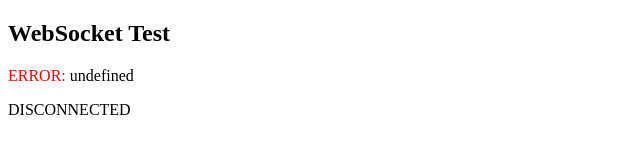
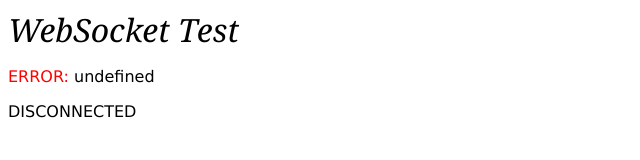
Before and after one commit to stevelacey/websocket-examples, a plain HTML site: page echo/index.html in a window 1280 px wide. Shown: the whole page, without its empty margins (0-640 px from the left). Drawn offline with Linux system fonts and the light colour scheme.

Commit message:
Global CSS for examples.

```diff
--- /dev/null
+++ b/css/global.css
@@ -0,0 +1,30 @@
+@charset "utf-8";
+
+body {
+  font-family: verdana, arial, helvetica, sans-serif;
+}
+
+* {
+  padding: 0;
+}
+
+a {
+  color: #2d78d6;
+  text-decoration: none;
+}
+
+a:hover, a:focus {
+  text-decoration: underline;
+}
+
+h1, h2, h3, h4, h5, h6 {
+  margin: 1em 0 0.5em;
+  font-family: georgia, arial, helvetica, sans-serif;
+  font-weight: normal;
+  font-style: italic;
+}
+
+h1 {
+  margin: 0 0 0.5em;
+  font-size: 32px;
+}
--- a/css/main.css
+++ b/css/main.css
@@ -6,17 +6,9 @@ body {
   font-family: verdana, arial, helvetica, sans-serif;
 }
 
-* {
-  padding: 0;
-}
-
-a {
-  color: #2d78d6;
-  text-decoration: none;
-}
-
-a:hover, a:focus {
-  text-decoration: underline;
+h1 {
+  margin: 0.5em 0;
+  font-size: 48px;
 }
 
 code {
@@ -26,18 +18,6 @@ code {
   margin: 0 30px 0 0px;
   padding: 10px;
   font-size: 0.9em;
-}
-
-h1, h2, h3, h4, h5, h6 {
-  margin: 1em 0 0.5em;
-  font-family: georgia, arial, helvetica, sans-serif;
-  font-weight: normal;
-  font-style: italic;
-}
-
-h1 {
-  margin: 0.5em 0;
-  font-size: 48px;
 }
 
 .header {
--- a/echo/index.html
+++ b/echo/index.html
@@ -2,6 +2,7 @@
 <html>
   <head>
     <title>WebSocket Test</title>
+    <link rel="stylesheet" type="text/css" href="../css/global.css"/>
     <script language="javascript" type="text/javascript">
 
     var wsUri = "ws://echo.websocket.org";
@@ -62,7 +63,7 @@
     </script>
   </head>
   <body>
-    <h2>WebSocket Test</h2>
+    <h1>WebSocket Test</h1>
     <div id="output"></div>
   </body>
 </html>
```
Also changed, not shown: chat/index.html (+1 -0 lines), date/index.html (+1 -0 lines), index.html (+1 -0 lines).
